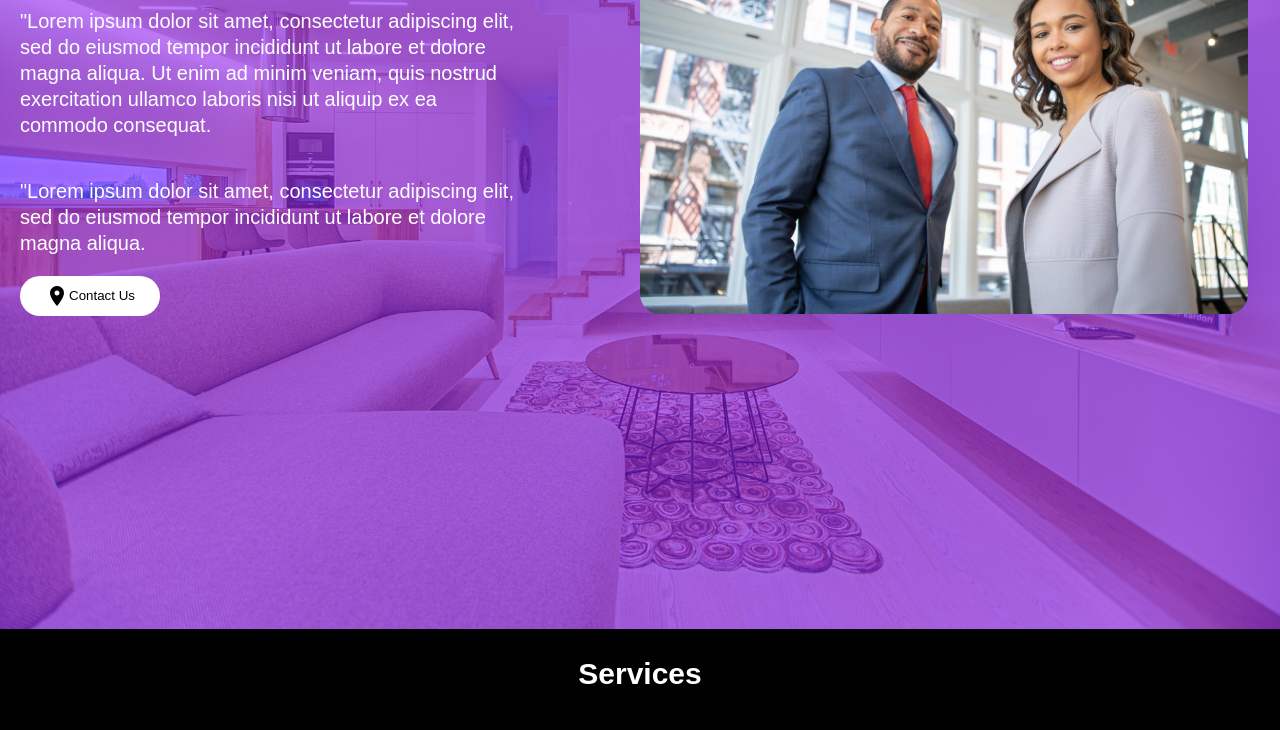
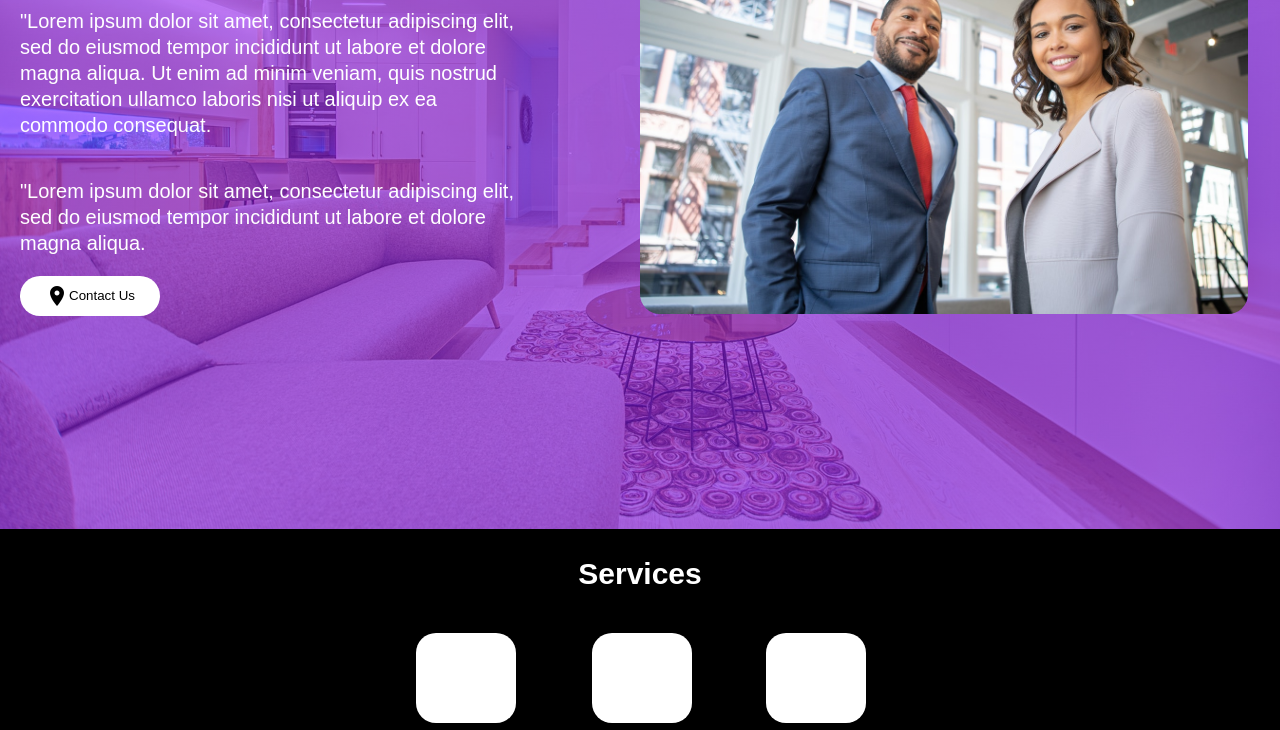
Before and after one commit to tosebikan/axtella, a Gatsby site: page /about in a window 1280 px wide. Shown: the part 211-941 px from the top of the page. Built offline with nearby package versions, Linux system fonts and the light colour scheme; Gatsby itself is replaced by a stand-in of ours.

Commit message:
about css update

```diff
--- a/src/pages/About.css
+++ b/src/pages/About.css
@@ -7,7 +7,7 @@
   justify-content: space-between;
   padding: 120px 20px 20px;
   color: #fff;
-  height: 700px;
+  height: 600px;
 }
 
 .About1{
```
